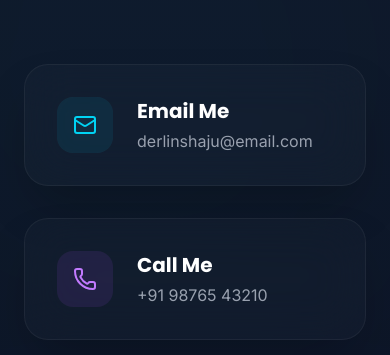
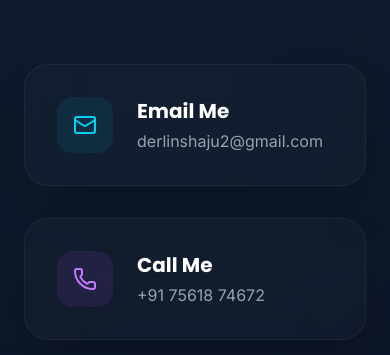
Before and after one commit to derlinshaju2/Derrepo, a Next.js app: page / in a window 390 px wide. Shown: the part 6923-7278 px from the top of the page. Built offline with nearby package versions, Linux system fonts and the light colour scheme.

Commit message:
feat: update contact email and phone number

```diff
--- a/src/components/Contact.tsx
+++ b/src/components/Contact.tsx
@@ -42,7 +42,7 @@ export default function Contact() {
                                 </div>
                                 <div>
                                     <h4 className="text-xl font-bold text-white mb-1">Email Me</h4>
-                                    <a href="mailto:derlinshaju@email.com" className="text-gray-400 hover:text-cyan-300 transition-colors">derlinshaju@email.com</a>
+                                    <a href="mailto:derlinshaju2@gmail.com" className="text-gray-400 hover:text-cyan-300 transition-colors">derlinshaju2@gmail.com</a>
                                 </div>
                             </div>
                         </div>
@@ -55,7 +55,7 @@ export default function Contact() {
                                 </div>
                                 <div>
                                     <h4 className="text-xl font-bold text-white mb-1">Call Me</h4>
-                                    <a href="tel:+919876543210" className="text-gray-400 hover:text-purple-300 transition-colors">+91 98765 43210</a>
+                                    <a href="tel:+917561874672" className="text-gray-400 hover:text-purple-300 transition-colors">+91 75618 74672</a>
                                 </div>
                             </div>
                         </div>
```
